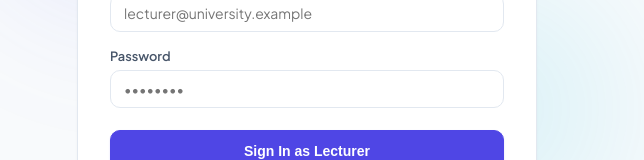
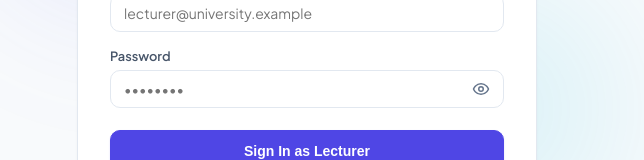
Before and after one commit to SmartAttendancePlatform-CS3202/web-dashboard, a Next.js app: page /login in a window 1280 px wide. Shown: the part 411-571 px from the top of the page, without its empty margins (333-977 px from the left). Built offline with nearby package versions, Linux system fonts and the light colour scheme; no server answers.

Commit message:
feat: add EyeIcon and EyeOffIcon components

```diff
--- a/src/app/login/page.tsx
+++ b/src/app/login/page.tsx
@@ -3,7 +3,7 @@
 import React, { useState } from "react";
 import { useRouter } from "next/navigation";
 import { useAuth } from "@/lib/context/AuthContext";
-import { RadioIcon, ShieldAlertIcon, UserCheckIcon } from "@/components/ui/Icons";
+import { RadioIcon, ShieldAlertIcon, UserCheckIcon, EyeIcon, EyeOffIcon } from "@/components/ui/Icons";
 
 export default function LoginPage() {
   const router = useRouter();
@@ -12,6 +12,7 @@
   const [selectedRole, setSelectedRole] = useState<"lecturer" | "admin">("lecturer");
   const [email, setEmail] = useState("");
   const [password, setPassword] = useState("");
+  const [showPassword, setShowPassword] = useState(false);
   const [loading, setLoading] = useState(false);
   const [errorMessage, setErrorMessage] = useState<string | null>(null);
 
@@ -218,14 +219,47 @@
             <label style={{ display: "block", fontSize: "0.8rem", fontWeight: 600, color: "var(--text-secondary)", marginBottom: "6px" }}>
               Password
             </label>
+            <div style={{ position: "relative", display: "flex", alignItems: "center" }}>
               <input
-              type="password"
+                type={showPassword ? "text" : "password"}
                 className="input-control"
                 placeholder="••••••••"
                 value={password}
                 onChange={(e) => setPassword(e.target.value)}
                 required
+                style={{ paddingRight: "42px" }}
               />
+              <button
+                type="button"
+                onClick={() => setShowPassword((prev) => !prev)}
+                style={{
+                  position: "absolute",
+                  right: "8px",
+                  background: "transparent",
+                  border: "none",
+                  cursor: "pointer",
+                  display: "flex",
+                  alignItems: "center",
+                  justifyContent: "center",
+                  padding: "6px",
+                  borderRadius: "6px",
+                  color: "var(--text-muted)",
+                  transition: "all 0.15s ease",
+                }}
+                onMouseEnter={(e) => {
+                  e.currentTarget.style.color = "var(--text-primary)";
+                  e.currentTarget.style.backgroundColor = "rgba(0, 0, 0, 0.05)";
+                }}
+                onMouseLeave={(e) => {
+                  e.currentTarget.style.color = "var(--text-muted)";
+                  e.currentTarget.style.backgroundColor = "transparent";
+                }}
+                aria-label={showPassword ? "Hide password" : "Show password"}
+                title={showPassword ? "Hide password" : "Show password"}
+              >
+                {showPassword ? <EyeOffIcon size={18} /> : <EyeIcon size={18} />}
+              </button>
+            </div>
           </div>
 
           {errorMessage && (
--- a/src/components/ui/Icons.tsx
+++ b/src/components/ui/Icons.tsx
@@ -392,3 +392,23 @@
     </svg>
   );
 }
+
+export function EyeIcon({ className, size = 18, style }: IconProps) {
+  return (
+    <svg width={size} height={size} viewBox="0 0 24 24" fill="none" stroke="currentColor" strokeWidth="2" strokeLinecap="round" strokeLinejoin="round" className={className} style={style}>
+      <path d="M2 12s3-7 10-7 10 7 10 7-3 7-10 7-10-7-10-7Z" />
+      <circle cx="12" cy="12" r="3" />
+    </svg>
+  );
+}
+
+export function EyeOffIcon({ className, size = 18, style }: IconProps) {
+  return (
+    <svg width={size} height={size} viewBox="0 0 24 24" fill="none" stroke="currentColor" strokeWidth="2" strokeLinecap="round" strokeLinejoin="round" className={className} style={style}>
+      <path d="M9.88 9.88a3 3 0 1 0 4.24 4.24" />
+      <path d="M10.73 5.08A10.43 10.43 0 0 1 12 5c7 0 10 7 10 7a13.16 13.16 0 0 1-1.67 2.68" />
+      <path d="M6.61 6.61A13.526 13.526 0 0 0 2 12s3 7 10 7a9.74 9.74 0 0 0 5.39-1.61" />
+      <line x1="2" x2="22" y1="2" y2="22" />
+    </svg>
+  );
+}
```
Also changed, not shown: 1 other file (tests, documents, lock files or other folders). Lines whose indentation alone changed are shown as unchanged.
